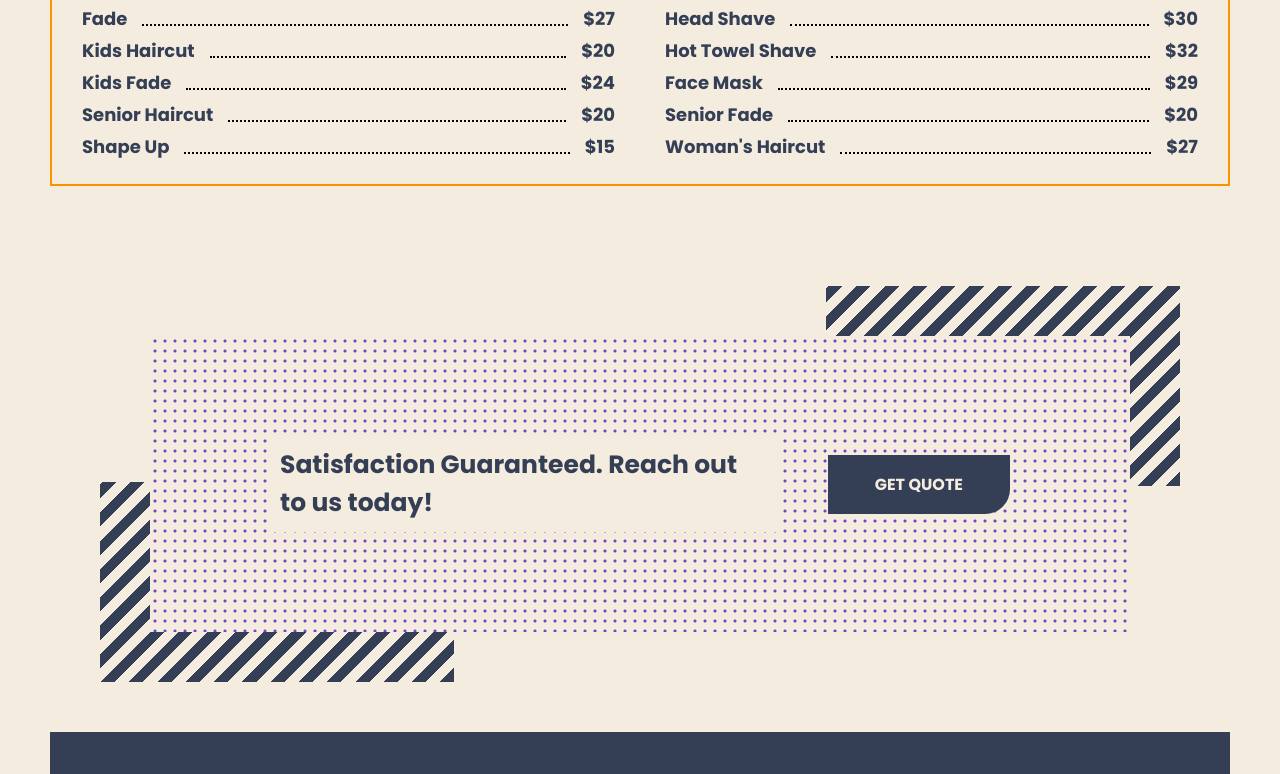
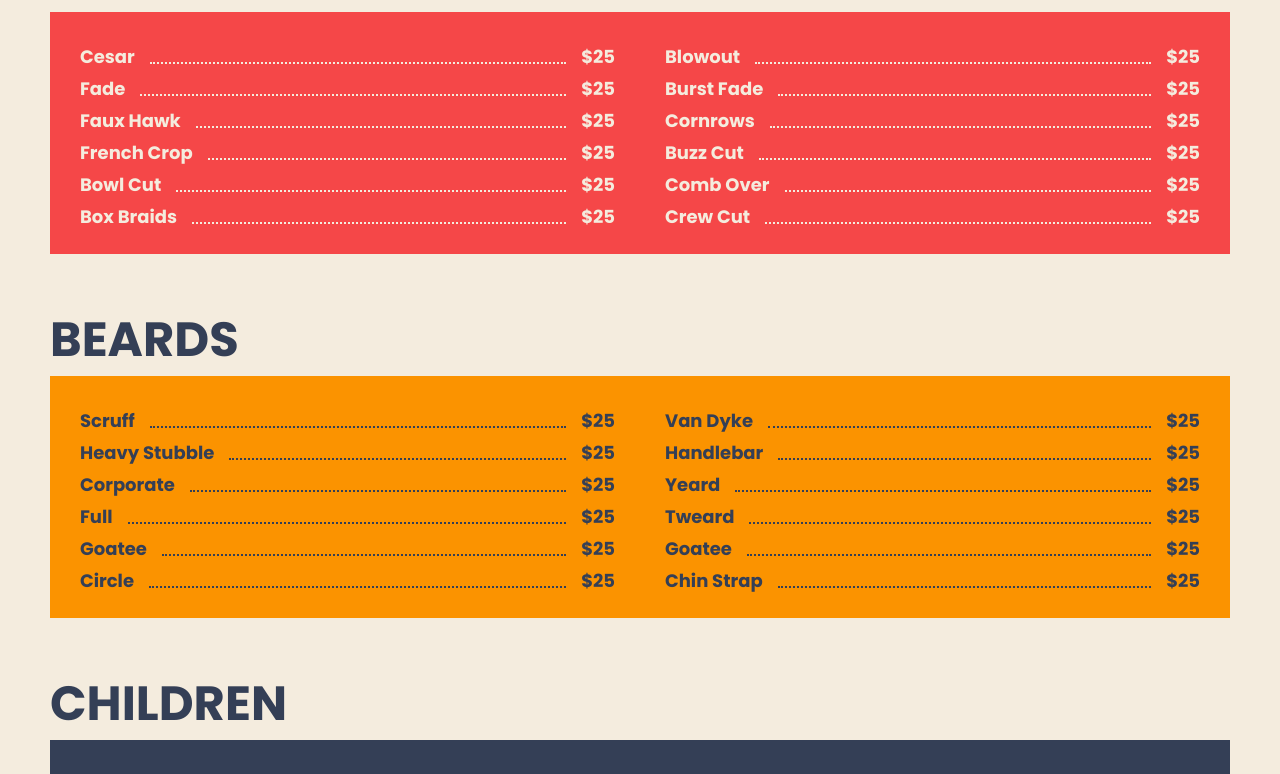
Before and after one commit to ChristianWare/template1, a Next.js app: page /services in a window 1280 px wide. Shown: the part 527-1301 px from the top of the page. Built offline with nearby package versions, Linux system fonts and the light colour scheme.

Commit message:
Services Page Complete

```diff
--- a/pages/services.js
+++ b/pages/services.js
@@ -1,80 +1,87 @@
 import styles from "../styles/servicesPage.module.css";
+import {
+  adultLeft,
+  adultRight,
+  beardsLeft,
+  beardsRight,
+  childrenLeft,
+  childrenRight,
+} from "../src/data";
 
 function services() {
   return (
     <div className={styles.servicesContainer}>
       <div className={styles.topContent}>
-        <h1 className={styles.heading}>Premium Quality Services & Price List.</h1>
-        <h5 lang='en'>
+        <h1 className={styles.heading}>
+          Premium Quality Services & Price List.
+        </h1>
+        <p lang='en'>
           We offer affordable services, and the quality/cost ratio is the best
           in the business. At our shop, you will get your money's worth of
           service. We welcome you to walk in or schedule an appointment today.
-        </h5>
+        </p>
       </div>
-      <div className={styles.contentBottom}>
+      <h2 className={styles.sectionHeader}>Hair Cuts</h2>
+      <div className={styles.contentBottom1}>
         <div className={styles.contentLeft}>
-          <div class={styles.row}>
-            <h6 class={styles.left}>Regular Haircut</h6>
-            <span class={styles.separator}></span>
-            <h6 class={styles.right}>$25</h6>
+          {adultLeft.map((menu) => (
+            <div key={menu.id} class={styles.row}>
+              <h6 className={styles.left}>{menu.item}</h6>
+              <span className={styles.separator}></span>
+              <h6 className={styles.right}>$25</h6>
             </div>
-          <div class={styles.row}>
-            <h6 class={styles.left}>Fade</h6>
-            <span class={styles.separator}></span>
-            <h6 class={styles.right}>$27</h6>
+          ))}
         </div>
-          <div class={styles.row}>
-            <h6 class={styles.left}>Kids Haircut</h6>
-            <span class={styles.separator}></span>
-            <h6 class={styles.right}>$20</h6>
+        <div className={styles.contentRight}>
+          {adultRight.map((menu) => (
+            <div key={menu.id} class={styles.row}>
+              <h6 className={styles.left}>{menu.item}</h6>
+              <span className={styles.separator}></span>
+              <h6 className={styles.right}>$25</h6>
             </div>
-          <div class={styles.row}>
-            <h6 class={styles.left}>Kids Fade</h6>
-            <span class={styles.separator}></span>
-            <h6 class={styles.right}>$24</h6>
-          </div>
-          <div class={styles.row}>
-            <h6 class={styles.left}>Senior Haircut</h6>
-            <span class={styles.separator}></span>
-            <h6 class={styles.right}>$20</h6>
-          </div>
-          <div class={styles.row}>
-            <h6 class={styles.left}>Shape Up</h6>
-            <span class={styles.separator}></span>
-            <h6 class={styles.right}>$15</h6>
+          ))}
         </div>
       </div>
+      <h2 className={styles.sectionHeader}>Beards</h2>
+      <div className={styles.contentBottom2}>
+        <div className={styles.contentLeft}>
+          {beardsLeft.map((menu) => (
+            <div key={menu.id} class={styles.row}>
+              <h6 className={styles.left}>{menu.item}</h6>
+              <span className={styles.separator2}></span>
+              <h6 className={styles.right}>$25</h6>
+            </div>
+          ))}
+        </div>
         <div className={styles.contentRight}>
-          <div class={styles.row}>
-            <h6 class={styles.left}>Beard Trim</h6>
-            <span class={styles.separator}></span>
-            <h6 class={styles.right}>$15</h6>
+          {beardsRight.map((menu) => (
+            <div key={menu.id} class={styles.row}>
+              <h6 className={styles.left}>{menu.item}</h6>
+              <span className={styles.separator2}></span>
+              <h6 className={styles.right}>$25</h6>
             </div>
-          <div class={styles.row}>
-            <h6 class={styles.left}>Head Shave</h6>
-            <span class={styles.separator}></span>
-            <h6 class={styles.right}>$30</h6>
+          ))}
         </div>
-          <div class={styles.row}>
-            <h6 class={styles.left}>Hot Towel Shave</h6>
-            <span class={styles.separator}></span>
-            <h6 class={styles.right}>$32</h6>
       </div>
-          <div class={styles.row}>
-            <h6 class={styles.left}>Face Mask</h6>
-            <span class={styles.separator}></span>
-            <h6 class={styles.right}>$29</h6>
+      <h2 className={styles.sectionHeader}>Children</h2>
+      <div className={styles.contentBottom3}>
+        <div className={styles.contentLeft}>
+          {childrenLeft.map((menu) => (
+            <div key={menu.id} class={styles.row}>
+              <h6 className={styles.left}>{menu.item}</h6>
+              <span className={styles.separator}></span>
+              <h6 className={styles.right}>$25</h6>
             </div>
-          <div class={styles.row}>
-            <h6 class={styles.left}>Senior Fade</h6>
-            <span class={styles.separator}></span>
-            <h6 class={styles.right}>$20</h6>
+          ))}
         </div>
-          <div class={styles.row}>
-            <h6 class={styles.left}>Woman's Haircut</h6>
-            <span class={styles.separator}></span>
-            <h6 class={styles.right}>$27</h6>
+        <div className={styles.contentRight}>
+          {childrenRight.map((menu) => (
+            <div key={menu.id} class={styles.row}>
+              <h6 className={styles.left}>{menu.item}</h6>
+              <span className={styles.separator}></span>
+              <h6 className={styles.right}>$25</h6>
             </div>
+          ))}
         </div>
       </div>
     </div>
--- /dev/null
+++ b/src/data.js
@@ -0,0 +1,194 @@
+export const adultLeft = [
+  {
+    id: 1,
+    item: "Cesar",
+    price: "$32",
+  },
+  {
+    id: 2,
+    item: "Fade",
+    price: "$25",
+  },
+  {
+    id: 3,
+    item: "Faux Hawk",
+    price: "$27",
+  },
+  {
+    id: 4,
+    item: "French Crop",
+    price: "$25",
+  },
+  {
+    id: 5,
+    item: "Bowl Cut",
+    price: "$25",
+  },
+  {
+    id: 6,
+    item: "Box Braids",
+    price: "$25",
+  },
+];
+
+export const adultRight = [
+  {
+    id: 7,
+    item: "Blowout",
+    price: "$25",
+  },
+  {
+    id: 8,
+    item: "Burst Fade",
+    price: "$25",
+  },
+  {
+    id: 9,
+    item: "Cornrows",
+    price: "$25",
+  },
+  {
+    id: 10,
+    item: "Buzz Cut",
+    price: "$25",
+  },
+  {
+    id: 11,
+    item: "Comb Over",
+    price: "$25",
+  },
+  {
+    id: 12,
+    item: "Crew Cut",
+    price: "$25",
+  },
+];
+export const beardsLeft = [
+  {
+    id: 13,
+    item: "Scruff",
+    price: "$15",
+  },
+  {
+    id: 14,
+    item: "Heavy Stubble",
+    price: "$14",
+  },
+  {
+    id: 15,
+    item: "Corporate",
+    price: "$20",
+  },
+  {
+    id: 16,
+    item: "Full",
+    price: "$17",
+  },
+  {
+    id: 17,
+    item: "Goatee",
+    price: "$35",
+  },
+  {
+    id: 18,
+    item: "Circle",
+    price: "$30",
+  },
+];
+export const beardsRight = [
+  {
+    id: 19,
+    item: "Van Dyke",
+    price: "$15",
+  },
+  {
+    id: 20,
+    item: "Handlebar",
+    price: "$14",
+  },
+  {
+    id: 21,
+    item: "Yeard",
+    price: "$50",
+  },
+  {
+    id: 22,
+    item: "Tweard",
+    price: "$17",
+  },
+  {
+    id: 23,
+    item: "Goatee",
+    price: "$35",
+  },
+  {
+    id: 24,
+    item: "Chin Strap",
+    price: "$30",
+  },
+];
+
+export const childrenLeft = [
+  {
+    id: 25,
+    item: "Taper Fade",
+    price: "$15",
+  },
+  {
+    id: 26,
+    item: "Undercut",
+    price: "$10",
+  },
+  {
+    id: 27,
+    item: "Mohawk",
+    price: "$20",
+  },
+  {
+    id: 28,
+    item: "Pompadour",
+    price: "$15",
+  },
+  {
+    id: 29,
+    item: "Comb Over",
+    price: "$35",
+  },
+  {
+    id: 30,
+    item: "Spiky Hair",
+    price: "$25",
+  },
+];
+export const childrenRight = [
+  {
+    id: 31,
+    item: "Shaggy Hair",
+    price: "$15",
+  },
+  {
+    id: 32,
+    item: "Side Part",
+    price: "$10",
+  },
+  {
+    id: 33,
+    item: "Slick Back",
+    price: "$20",
+  },
+  {
+    id: 34,
+    item: "Faux Hawk",
+    price: "$15",
+  },
+  {
+    id: 35,
+    item: "Quiff",
+    price: "$35",
+  },
+  {
+    id: 36,
+    item: "Crew Cut",
+    price: "$25",
+  },
+];
--- a/styles/servicesPage.module.css
+++ b/styles/servicesPage.module.css
@@ -16,7 +16,7 @@
     margin-bottom: 3rem;
 }
 
-.topContent h5 {
+.topContent p {
     width: 80%;
     text-align: justify;
     hyphens: auto;
@@ -27,7 +27,14 @@
     margin-bottom: 3rem;
 }
 
-.contentBottom {
+.sectionHeader {
+    color: var(--accent1);
+    text-transform: uppercase;
+}
+
+.contentBottom1,
+.contentBottom2,
+.contentBottom3 {
     display: flex;
     justify-content: space-between;
     gap: 5rem;
@@ -35,7 +42,18 @@
     margin-bottom: 5rem;
     padding: 3rem;
     padding-top: 2rem;
-    border: 2px solid var(--accent3)
+    background-color: var(--accent2);
+    color: var(--accent4);
+}
+
+.contentBottom2 {
+    background-color: var(--accent3);
+    color: var(--accent1);
+}
+
+.contentBottom3 {
+    background-color: var(--accent1);
+    color: var(--accent4);
 }
 
 .contentLeft, .contentRight {
@@ -57,7 +75,12 @@
 
 .separator {
     flex-grow: 1;
-    border-bottom: dotted 2px black;
+    border-bottom: dotted 2px var(--accent4);
+}
+
+.separator2 {
+    flex-grow: 1;
+    border-bottom: dotted 2px var(--accent1);
 }
 
 @media screen and (max-width: 953px) {
@@ -83,8 +106,11 @@
 }
 
 @media screen and (max-width: 768px) {
-    .contentBottom {
+    .contentBottom1,
+    .contentBottom2,
+    .contentBottom3 {
         flex-direction: column;
+        gap: 0rem;
     }
 }
 
@@ -95,7 +121,7 @@
 }
 
 @media screen and (max-width: 370px) {
-    .contentBottom {
+    .contentBottom1 {
         margin-bottom: 12rem;
     }
 }
```
Lines whose indentation alone changed are shown as unchanged.
